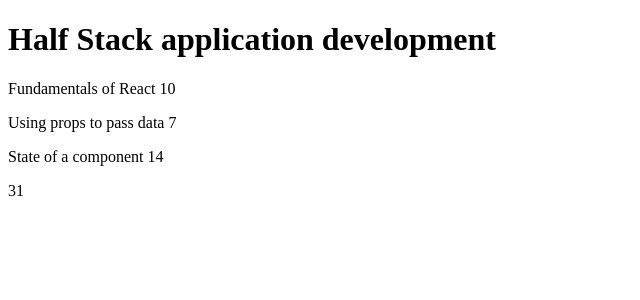
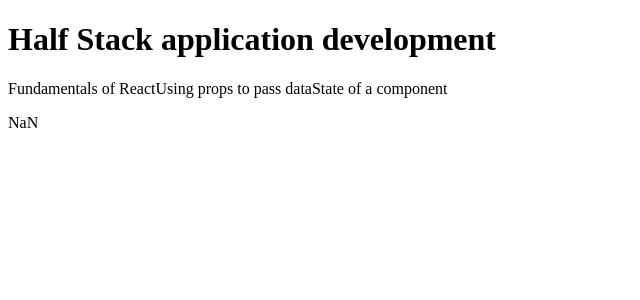
Before and after one commit to skipzero/fullstack-course, a React (Create React App) app in the folder Section1/part1/: page / in a window 1280 px wide. Shown: the top 300 px of the page, without its empty margins (0-640 px from the left). Built offline with nearby package versions, Linux system fonts and the light colour scheme.

Commit message:
Part a section 1

```diff
--- a/Section1/part1/src/App.js
+++ b/Section1/part1/src/App.js
@@ -14,10 +14,14 @@ const Part = (props) => {
 }
 
 const Content = (props) => {
-  console.log('mhy', props)
+  const propArr = props.parts.map((prop) => {
+    return (
+      prop.name
+    )
+  })
   return (
     <>
-      <Part part={props.part1} exercises={props.exercises1} />
+      <Part part={propArr} exercises={props.exercises1} />
       <Part part={props.part2} exercises={props.exercises2} />
       <Part part={props.part3} exercises={props.exercises3} />
     </>
@@ -33,20 +37,29 @@ const Total = (props) => {
 }
 
 const App = () => {
-  const course = 'Half Stack application development'
-  const part1 = 'Fundamentals of React'
-  const exercises1 = 10
-  const part2 = 'Using props to pass data'
-  const exercises2 = 7
-  const part3 = 'State of a component'
-  const exercises3 = 14
+
+  const course = {
+    name: 'Half Stack application development',
+    parts: [
+      {
+    name: 'Fundamentals of React',
+    exercises: 10
+  },
+  {
+    name: 'Using props to pass data',
+    exercises: 7
+  },
+  {
+    name: 'State of a component',
+    exercises: 14
+  }]}
 
 
   return (
     <div>
-      <Header course={course}/>
-      <Content part1={part1} exercises1={exercises1} part2={part2} exercises2={exercises2} part3={part3} exercises3={exercises3}/>
-      <Total exercises1={exercises1} exercises2={exercises2} exercises3={exercises3} />
+      <Header course={course.name}/>
+      <Content parts={course.parts} />
+      <Total total={course.parts} />
     </div>
   );
 }
```
Also changed, not shown: 1 other file (tests, documents, lock files or other folders).
